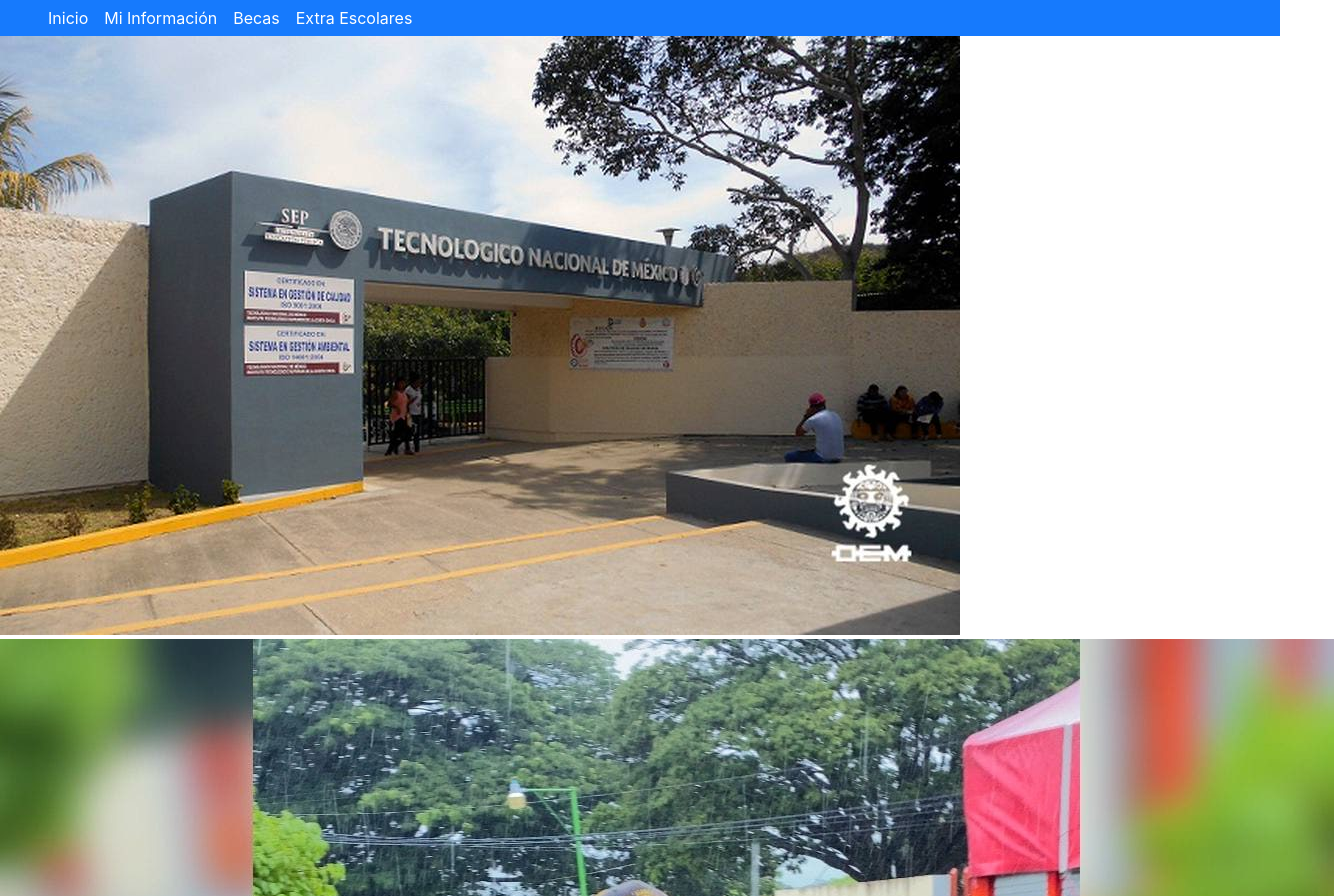
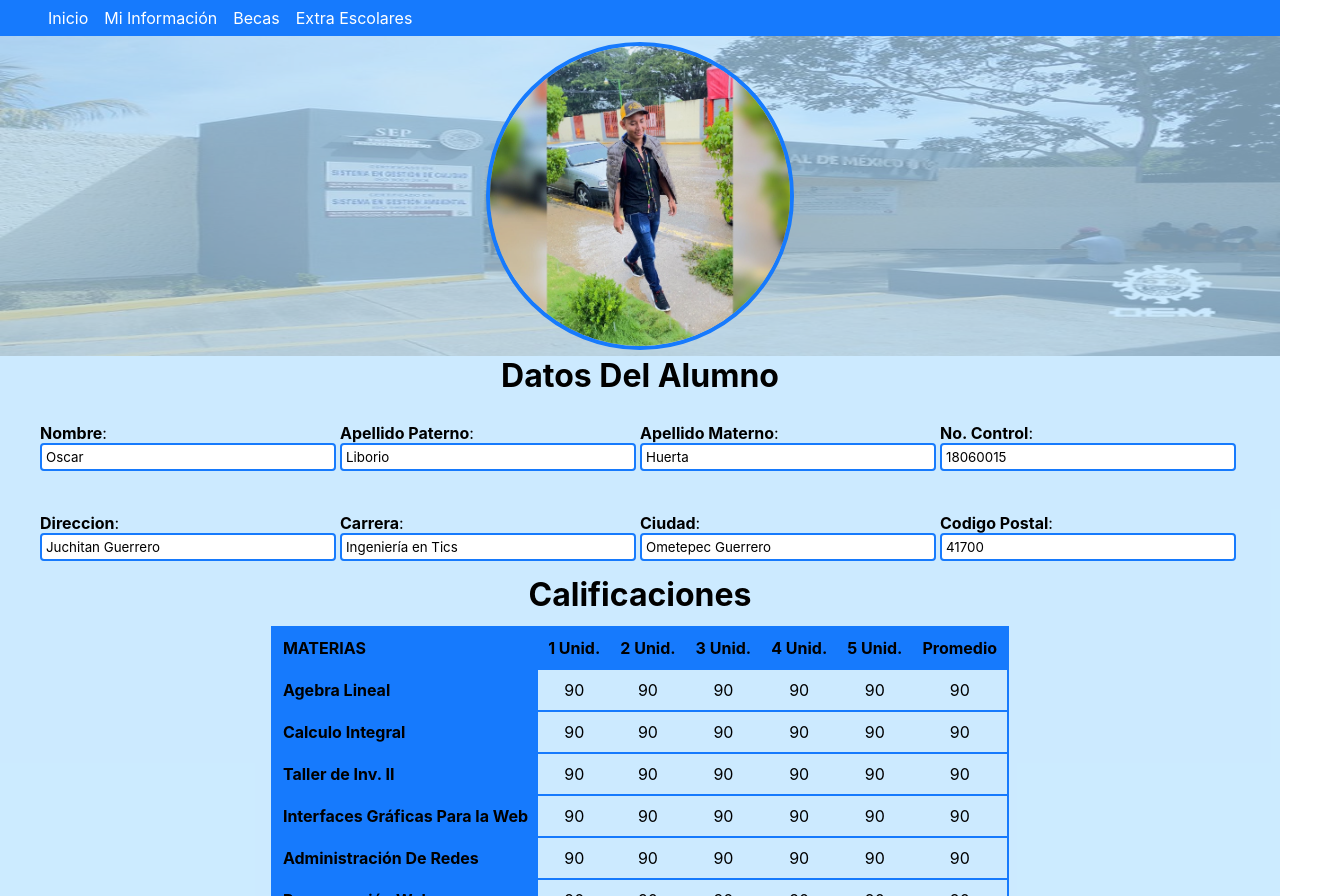
Before and after one commit to Darwin073100/Crud-FrontEnd-StringBoot-React, a React (Create React App) app: page /information in a window 1280 px wide. Shown: the top 896 px of the page, 1334 px wide, since content can reach past the window. Built offline with nearby package versions, Linux system fonts and the light colour scheme.

Commit message:
pagina de informacion

```diff
--- /dev/null
+++ b/src/components/form/InputData.jsx
@@ -0,0 +1,12 @@
+import React from "react";
+
+function InputData({label,type, value}){
+    return(
+        <div className="item">
+            <label><strong>{label}</strong>:</label>
+            <input type={type} value={value}/>
+        </div>
+    )
+}
+
+export {InputData};
--- /dev/null
+++ b/src/components/form/Table.jsx
@@ -0,0 +1,78 @@
+import React from "react";
+
+function Table(){
+    return(
+        <table class="table">
+              <tr>
+                <th scope="row">MATERIAS</th>
+                <th>1 Unid.</th>
+                <th>2 Unid.</th>
+                <th>3 Unid.</th>
+                <th>4 Unid.</th>
+                <th>5 Unid.</th>
+                <th>Promedio</th>
+              </tr>
+
+              <tr>
+                <th>Agebra Lineal</th>
+                <td>90</td>
+                <td>90</td>
+                <td>90</td>
+                <td>90</td>
+                <td>90</td>
+                <td>90</td>
+              </tr>
+
+              <tr>
+                <th>Calculo Integral</th>
+                <td>90</td>
+                <td>90</td>
+                <td>90</td>
+                <td>90</td>
+                <td>90</td>
+                <td>90</td>
+              </tr>
+
+              <tr>
+                <th>Taller de Inv. II</th>
+                <td>90</td>
+                <td>90</td>
+                <td>90</td>
+                <td>90</td>
+                <td>90</td>
+                <td>90</td>
+              </tr>
+
+              <tr>
+                <th>Interfaces Gráficas Para la Web</th>
+                <td>90</td>
+                <td>90</td>
+                <td>90</td>
+                <td>90</td>
+                <td>90</td>
+                <td>90</td>
+              </tr>
+
+              <tr>
+                <th>Administración De Redes</th>
+                <td>90</td>
+                <td>90</td>
+                <td>90</td>
+                <td>90</td>
+                <td>90</td>
+                <td>90</td>
+              </tr>
+              <tr>
+                <th>Programación Web</th>
+                <td>90</td>
+                <td>90</td>
+                <td>90</td>
+                <td>90</td>
+                <td>90</td>
+                <td>90</td>
+              </tr>
+            </table>
+    )
+}
+
+export { Table };
--- a/src/pages/Layout/Information/index.js
+++ b/src/pages/Layout/Information/index.js
@@ -1,6 +1,9 @@
 import React from "react";
+import { InputData } from "../../../components/form/InputData";
+import { Table } from "../../../components/form/Table";
 import ITSCCH from "../../../assets/itscch.jpg";
 import Avatar from "../../../assets/avatar.jpg";
+import "../../../styles/Information.css";
 function Information() {
   return (
     <div className="information">
@@ -11,7 +14,23 @@
         <div className="img">
           <img src={Avatar} alt="FONDO" />
         </div>
-        <div className="content"></div>
+        <h1>Datos Del Alumno</h1>
+        <div className="content">
+          <div className="datos">
+            <InputData label="Nombre" type="text" value="Oscar" />
+            <InputData label="Apellido Paterno" type="text" value="Liborio" />
+            <InputData label="Apellido Materno" type="text" value="Huerta" />
+            <InputData label="No. Control" type="text" value="18060015" />
+            <InputData label="Direccion" type="text" value="Juchitan Guerrero" />
+            <InputData label="Carrera" type="text" value="Ingeniería en Tics" />
+            <InputData label="Ciudad" type="text" value="Ometepec Guerrero" />
+            <InputData label="Codigo Postal" type="text" value="41700" />
+          </div>
+          <h1>Calificaciones</h1>
+          <div className="boleta">
+            <Table />
+          </div>
+        </div>
       </div>
     </div>
   );
--- a/src/styles/Home.css
+++ b/src/styles/Home.css
@@ -8,7 +8,7 @@
   height: 94vh;
   z-index: 1;
   position: absolute;
-  background-color: rgba(255, 255, 255, 0.555);
+  background-color: #b4e1ffad;
 }
 
 .home .img-back {
--- a/src/styles/Information.css
+++ b/src/styles/Information.css
@@ -1 +1,85 @@
 @import url(global.css);
+
+.content .item{
+    display: flex;
+    flex-direction: column;
+}
+
+.information .img-back{
+    position: absolute;
+    z-index: 0;
+    display: flex;
+    width: 100%;
+}
+.information .img-back img{
+   height: 320px;
+   width: 100%;
+}
+
+.information .comp-information{
+    position: absolute;
+    z-index: 1;
+    width: 100%;
+    background-color: #b4e1ffad;
+}
+
+.information .comp-information .img{
+    height: 320px;
+    align-items: center;
+    justify-content: center;
+    display: flex;
+}
+.information .comp-information .img img{
+    height: 300px;
+    width: 300px;
+    border-radius: 50%;
+    margin: 10px;
+    border: 4px solid var(--primary-color);
+}
+.information .comp-information h1{
+    text-align: center;
+}
+
+.datos{
+    display: grid;
+    grid-template-columns: repeat(auto-fill, 300px);
+    width: 100%;
+    justify-content: center;
+    align-items: center;
+}
+
+.datos .item{
+    margin: 28px 4px 14px 0;
+}
+
+.item input{
+    border: 2px solid var(--primary-color);
+    padding: 4px;
+    border-radius: 4px;
+}
+
+.boleta{
+    display: flex;
+    justify-content: center;
+    width: 100%;
+}
+
+.table{
+    display: inline-block;
+    border-collapse: collapse;
+    margin-top: 12px;
+}
+
+.table th{
+    padding: 10px;
+    text-align: left;
+    background-color: var(--primary-color);
+}
+
+.table td{
+    text-align: center;
+}
+
+.table tr{
+    border: 2px solid var(--primary-color);
+}
```
